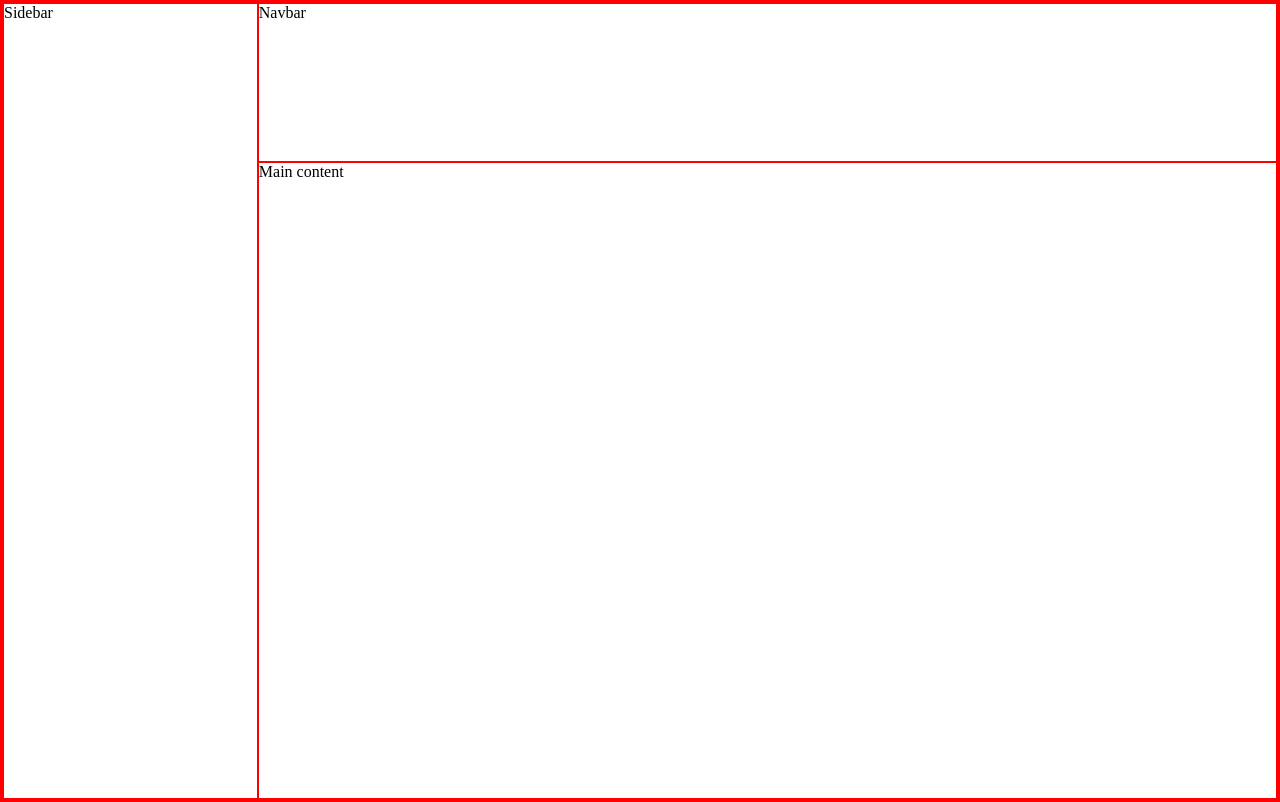
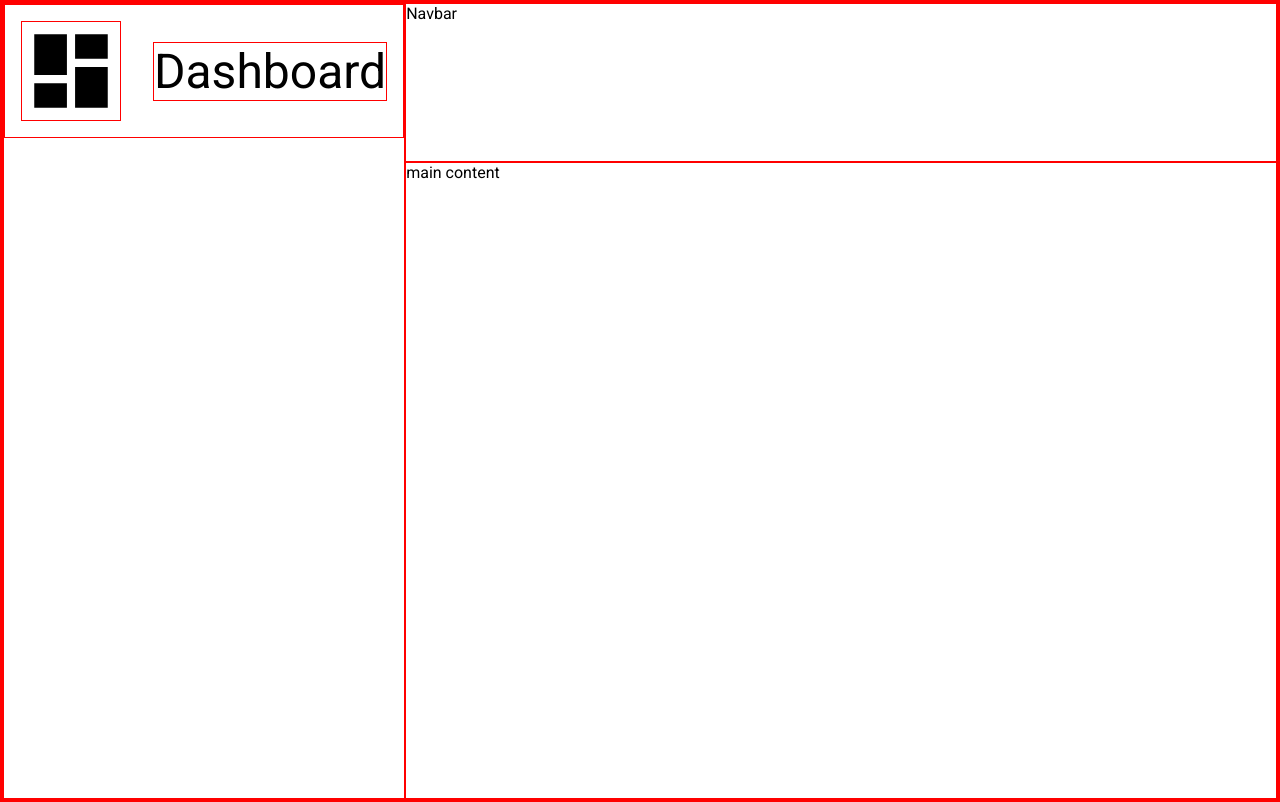
Before and after one commit to jerm-tron/Odin-admin-dashboard, a plain HTML site: page index.html in a window 1280 px wide. Drawn offline with Linux system fonts and the light colour scheme.

Commit message:
imported font style and made sidebar logo

```diff
--- a/index.html
+++ b/index.html
@@ -8,9 +8,26 @@
   </head>
   <body>
     <div class="container">
-      <nav class="navbar">Navbar</nav>
-      <aside class="sidebar">Sidebar</aside>
-      <main class="main-content">Main content</main>
+      <header class="header">Navbar</header>
+
+      <aside class="sidebar">
+        <div>
+          <svg
+            height="100"
+            width="100"
+            xmlns="http://www.w3.org/2000/svg"
+            viewBox="0 0 24 24"
+          >
+            <title>view-dashboard</title>
+            <path
+              d="M13,3V9H21V3M13,21H21V11H13M3,21H11V15H3M3,13H11V3H3V13Z"
+            />
+          </svg>
+          <span>Dashboard</span>
+        </div>
+      </aside>
+
+      <main class="main-content">main content</main>
     </div>
   </body>
 </html>
--- a/styles.css
+++ b/styles.css
@@ -1,3 +1,5 @@
+@import url("https://fonts.googleapis.com/css2?family=Roboto:ital,wght@0,100;0,300;0,400;0,500;0,700;0,900;1,100;1,300;1,400;1,500;1,700;1,900&display=swap");
+
 * {
   margin: 0;
   padding: 0;
@@ -5,8 +7,13 @@
   border: 1px solid red;
 }
 
+:root {
+  --main-font: "roboto";
+}
+
 body {
   height: 100vh;
+  font-family: var(--main-font);
 }
 
 .container {
@@ -19,3 +26,11 @@ body {
 .sidebar {
   grid-row: 1 / 3;
 }
+
+.sidebar > div {
+  display: flex;
+  align-items: center;
+  font-size: 3rem;
+  padding: 1rem;
+  gap: 2rem;
+}
```
